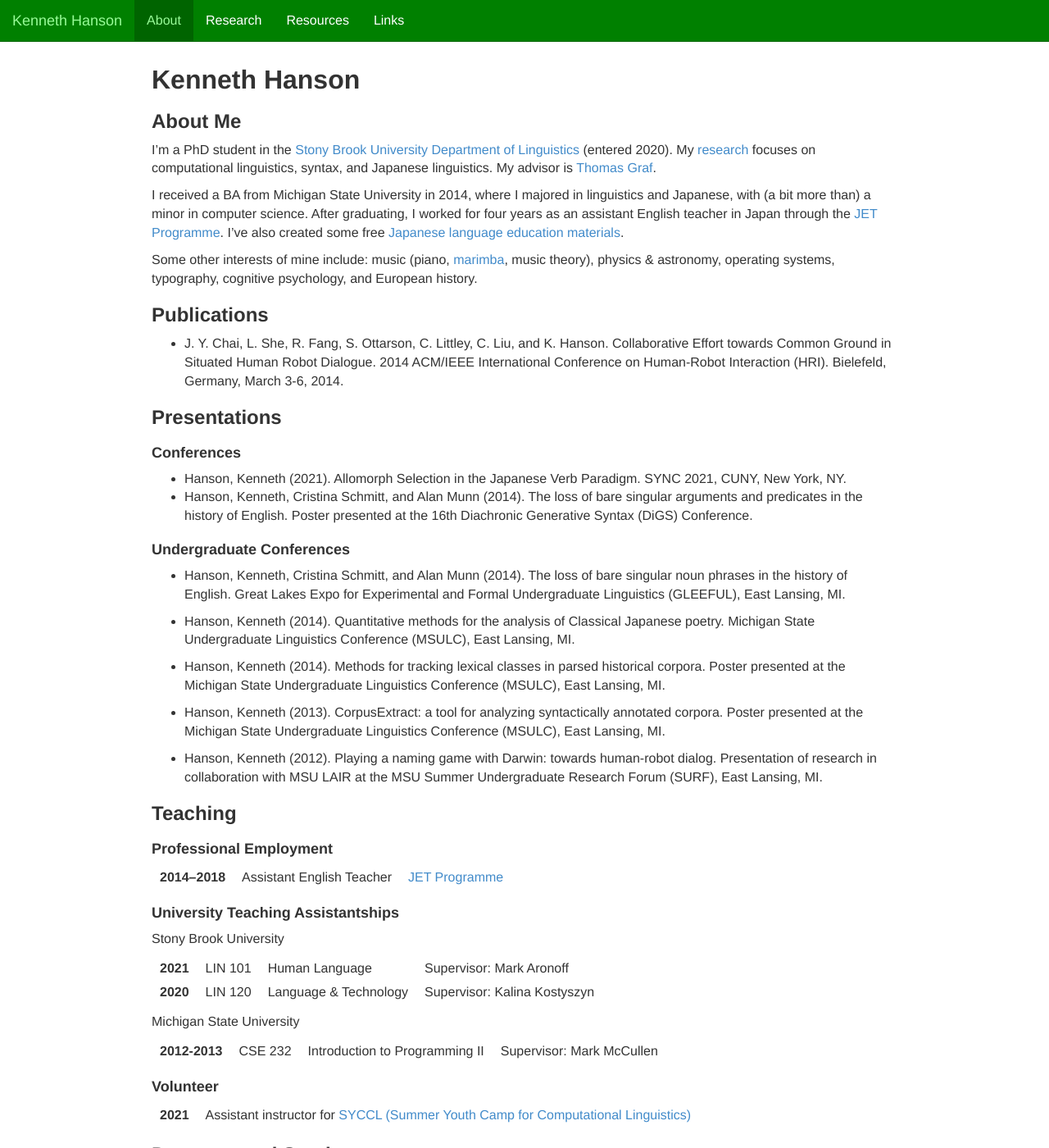
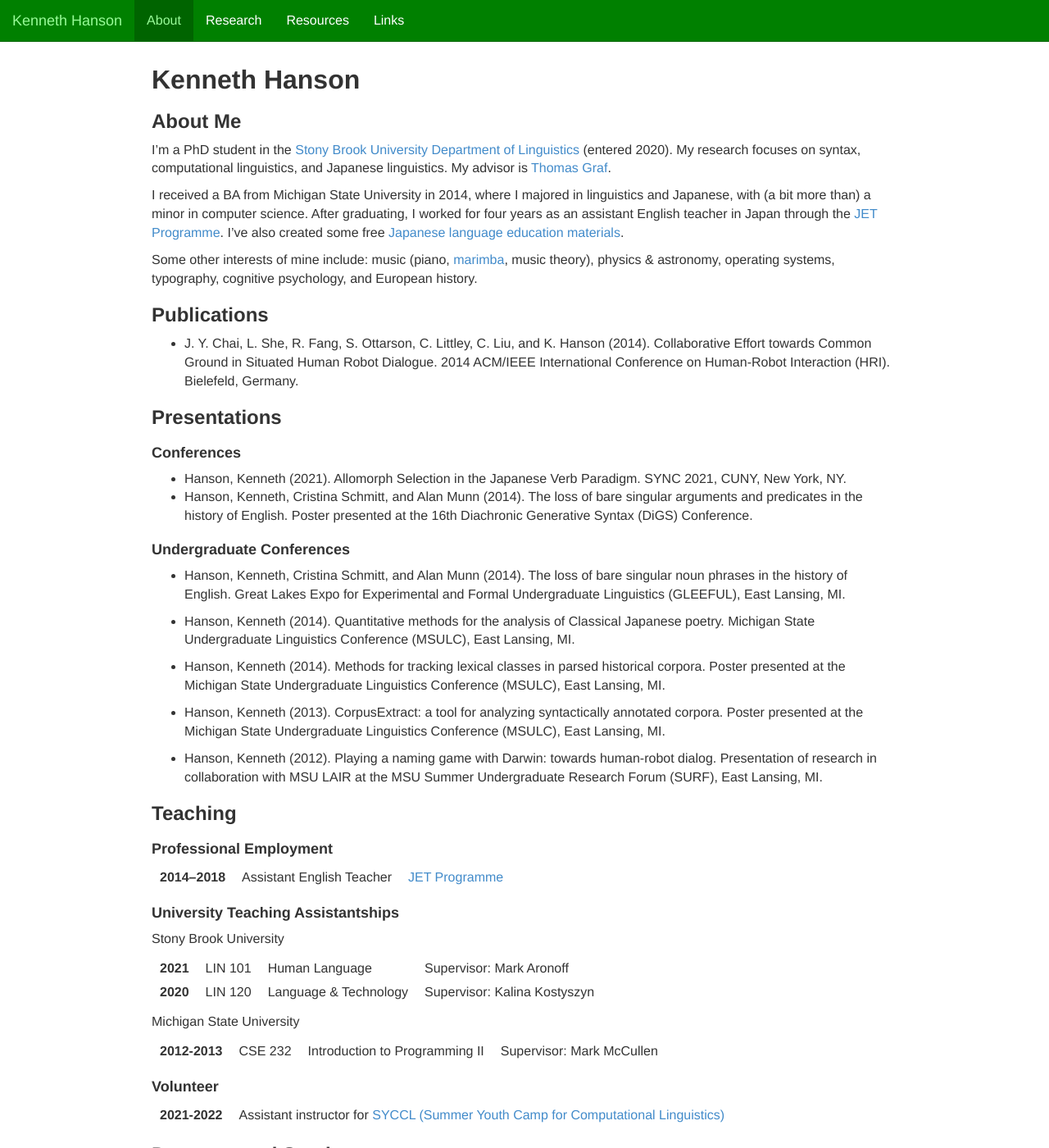
Before and after one commit to khanson679/khanson679.github.io, a Jekyll site: the page built from index.md, in a window 1280 px wide and 1400 px high. Shown: the whole window at 82% size. Built offline with Jekyll 4.4.1, drawn with Linux system fonts in a browser that asks for light colours; nearby versions of some CDN libraries; some of the changed lines change nothing that is shown; some of the changed text lies outside the part shown.

Commit message:
Update About page.

```diff
--- a/index.md
+++ b/index.md
@@ -1,14 +1,14 @@
 ---
 title: About
 layout: default
-date: 2022-06-01
+date: 2022-07-17
 ---
 
 # Kenneth Hanson
 
 ## About Me
 
-I'm a PhD student in the [Stony Brook University Department of Linguistics][sbling] (entered 2020). My [research](research) focuses on computational linguistics, syntax, and Japanese linguistics. My advisor is [Thomas Graf][graf].
+I'm a PhD student in the [Stony Brook University Department of Linguistics][sbling] (entered 2020). My research focuses on syntax, computational linguistics, and Japanese linguistics. My advisor is [Thomas Graf][graf].
 
 I received a BA from Michigan State University in 2014, where I majored in linguistics and Japanese, with (a bit more than) a minor in computer science. After graduating, I worked for four years as an assistant English teacher in Japan through the [JET Programme][jet]. I've also created some free [Japanese language education materials][jp].
 
@@ -17,7 +17,7 @@ Some other interests of mine include: music (piano, [marimba][], music theory),
 
 ## Publications
 
-* J. Y. Chai, L. She, R. Fang, S. Ottarson, C. Littley, C. Liu, and K. Hanson. Collaborative Effort towards Common Ground in Situated Human Robot Dialogue. 2014 ACM/IEEE International Conference on Human-Robot Interaction (HRI). Bielefeld, Germany, March 3-6, 2014.
+* J. Y. Chai, L. She, R. Fang, S. Ottarson, C. Littley, C. Liu, and K. Hanson (2014). Collaborative Effort towards Common Ground in Situated Human Robot Dialogue. 2014 ACM/IEEE International Conference on Human-Robot Interaction (HRI). Bielefeld, Germany.
 
 
 ## Presentations
@@ -59,7 +59,7 @@ Michigan State University
 
 ### Volunteer
 
-| **2021** | Assistant instructor for [SYCCL (Summer Youth Camp for Computational Linguistics)][syccl] |
+| **2021-2022** | Assistant instructor for [SYCCL (Summer Youth Camp for Computational Linguistics)][syccl] |
 
 
 ## Departmental Service
@@ -71,10 +71,10 @@ Michigan State University
 ## Other Activities
 
 * Vice President, Secretary, and Activities Director (02/2012--05/2014)<br/>
-  q Undergraduate Association for Linguistics at Michigan State (qUALMS)
+  q Undergraduate Association for Linguistics at Michigan State ([qUALMS][qualms])
 
 * Author and Webmaster (06/2011--Present)<br/>
-  JapaneseProfessor.com
+  [JapaneseProfessor.com][jp]
 
 
 ## Awards and Honors
@@ -100,7 +100,7 @@ Michigan State University
 
 Email me at my first initial + last name + six seven nine at gmail dot com.
 
-[cse232]: https://www.cse.msu.edu/~cse232
+
 [graf]: https://thomasgraf.net
 [jet]: https://www.jetprogramme.org
 [jp]: https://www.japaneseprofessor.com
@@ -108,4 +108,4 @@ Email me at my first initial + last name + six seven nine at gmail dot com.
 [marimba]: https://en.wikipedia.org/wiki/Marimba
 [qUALMS]: https://www.msu.edu/~qualms
 [sbling]: https://linguistics.stonybrook.edu
-[syccl]: https://calendar.stonybrook.edu/site/iacs/event/summer-youth-camp-for-computational-linguistics-syccl-1/
+[syccl]: https://calendar.stonybrook.edu/site/iacs/event/summer-youth-camp-for-computational-linguistics-syccl-2/
```
